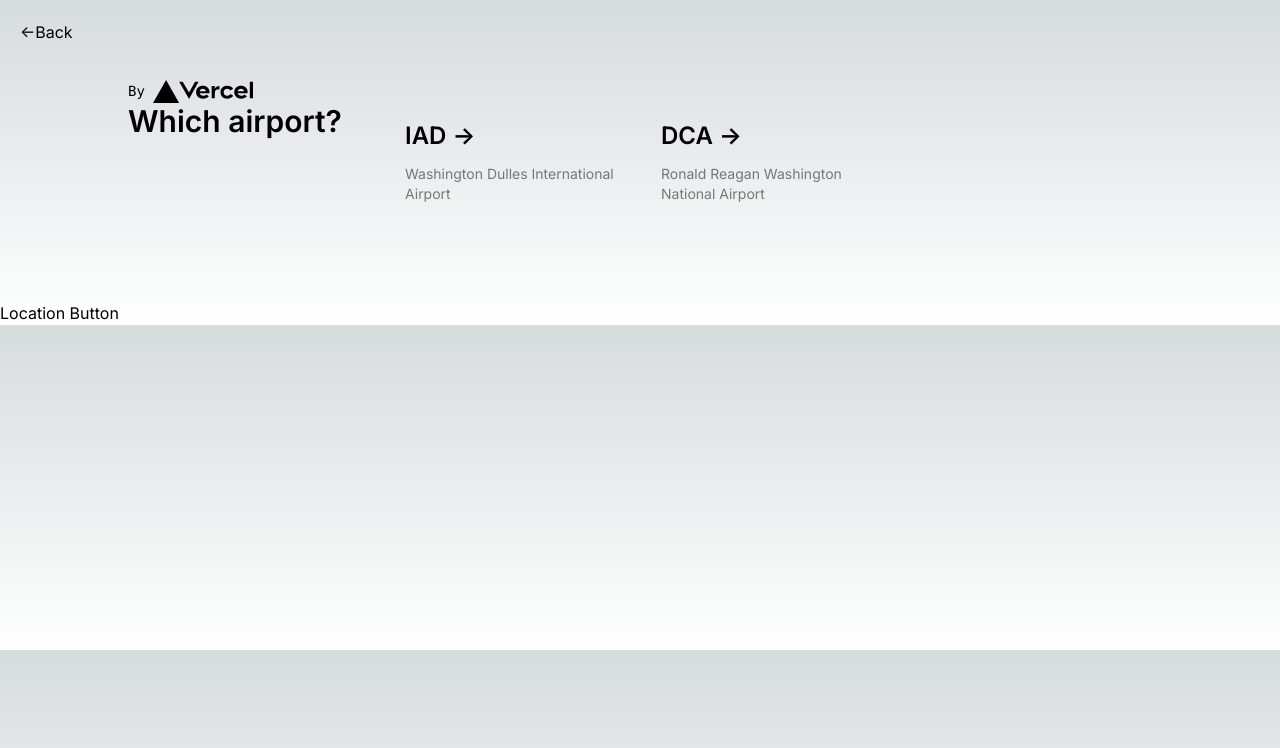
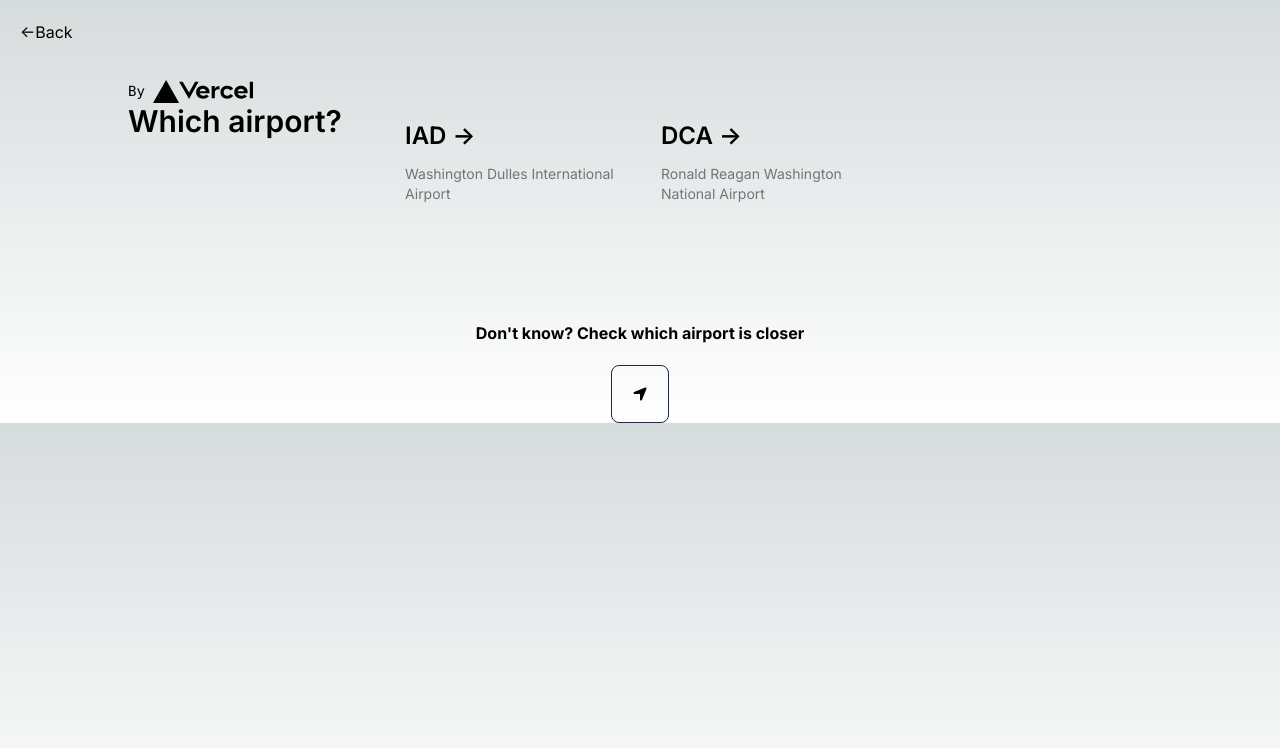
Before and after one commit to huacheng-gao23/fiftystars-pwa, a Next.js app: page /arriving/airport in a window 1280 px wide. Shown: the top 748 px of the page. Built offline with nearby package versions, Linux system fonts and the light colour scheme.

Commit message:
enhance location button with spinner

```diff
--- a/components/LocationWrapper.tsx
+++ b/components/LocationWrapper.tsx
@@ -1,4 +1,5 @@
 import { useEffect, useState } from "react";
+import IconLocationArrow from "components/icons/LocationIcon";
 
 export default function LocationWrapper() {
   const [isClicked, setClicked] = useState(false);
@@ -40,23 +41,40 @@
 
   return (
     <>
-      <div onClick={() => { setClicked(true) }}>
-        Location Button
+      <div className="flex flex-col items-center justify-between">
+        <p className="font-bold p-5">
+          Don't know? Check which airport is closer
+        </p>
+        <div className="flex items-center justify-center border border-solid border-slate-800 rounded-lg p-5"
+          onClick={() => { setClicked(true) }}
+        >
+          <IconLocationArrow />
         </div>
         {(longitude == 0 || latitude == 0) && (isClicked) &&
-        <div>Loading...</div>
-        // add loading animation
+          <>
+            <div role="status">
+              <svg aria-hidden="true" className="w-8 h-8 text-gray-200 animate-spin dark:text-gray-600 fill-blue-600" viewBox="0 0 100 101" fill="none" xmlns="http://www.w3.org/2000/svg">
+                <path d="M100 50.5908C100 78.2051 77.6142 100.591 50 100.591C22.3858 100.591 0 78.2051 0 50.5908C0 22.9766 22.3858 0.59082 50 0.59082C77.6142 0.59082 100 22.9766 100 50.5908ZM9.08144 50.5908C9.08144 73.1895 27.4013 91.5094 50 91.5094C72.5987 91.5094 90.9186 73.1895 90.9186 50.5908C90.9186 27.9921 72.5987 9.67226 50 9.67226C27.4013 9.67226 9.08144 27.9921 9.08144 50.5908Z" fill="currentColor" />
+                <path d="M93.9676 39.0409C96.393 38.4038 97.8624 35.9116 97.0079 33.5539C95.2932 28.8227 92.871 24.3692 89.8167 20.348C85.8452 15.1192 80.8826 10.7238 75.2124 7.41289C69.5422 4.10194 63.2754 1.94025 56.7698 1.05124C51.7666 0.367541 46.6976 0.446843 41.7345 1.27873C39.2613 1.69328 37.813 4.19778 38.4501 6.62326C39.0873 9.04874 41.5694 10.4717 44.0505 10.1071C47.8511 9.54855 51.7191 9.52689 55.5402 10.0491C60.8642 10.7766 65.9928 12.5457 70.6331 15.2552C75.2735 17.9648 79.3347 21.5619 82.5849 25.841C84.9175 28.9121 86.7997 32.2913 88.1811 35.8758C89.083 38.2158 91.5421 39.6781 93.9676 39.0409Z" fill="currentFill" />
+              </svg>
+              <span className="sr-only">Loading...</span>
+            </div>
+          </>
+
         }
-      {kmToDulles >=0 && kmToReagan >= 0 && (isClicked) &&
+        {kmToDulles >= 0 && kmToReagan >= 0 && (isClicked) &&
           <>
+            <div className="p-5">
               {kmToDulles < kmToReagan &&
                 <div>{"Dulles airport (IAD) is the closest to you"}{kmToMiles(kmToDulles)}</div>
               }
               {kmToDulles >= kmToReagan &&
                 <div>{"Reagan airport (DCA) is the closest to you"}{kmToMiles(kmToReagan)}</div>
               }
+            </div>
           </>
         }
+      </div>
     </>
   )
 }
--- /dev/null
+++ b/components/icons/LocationIcon.tsx
@@ -0,0 +1,12 @@
+export default function IconLocationArrow() {
+  return (
+    <svg
+      viewBox="0 0 448 512"
+      fill="currentColor"
+      height="1em"
+      width="1em"
+    >
+      <path d="M429.6 92.1c4.9-11.9 2.1-25.6-7-34.7s-22.8-11.9-34.7-7l-352 144c-14.2 5.8-22.2 20.8-19.3 35.8S32.7 256 48 256h176v176c0 15.3 10.8 28.4 25.8 31.4s30-5.1 35.8-19.3l144-352z" />
+    </svg>
+  );
+}
```
Lines whose indentation alone changed are shown as unchanged.
